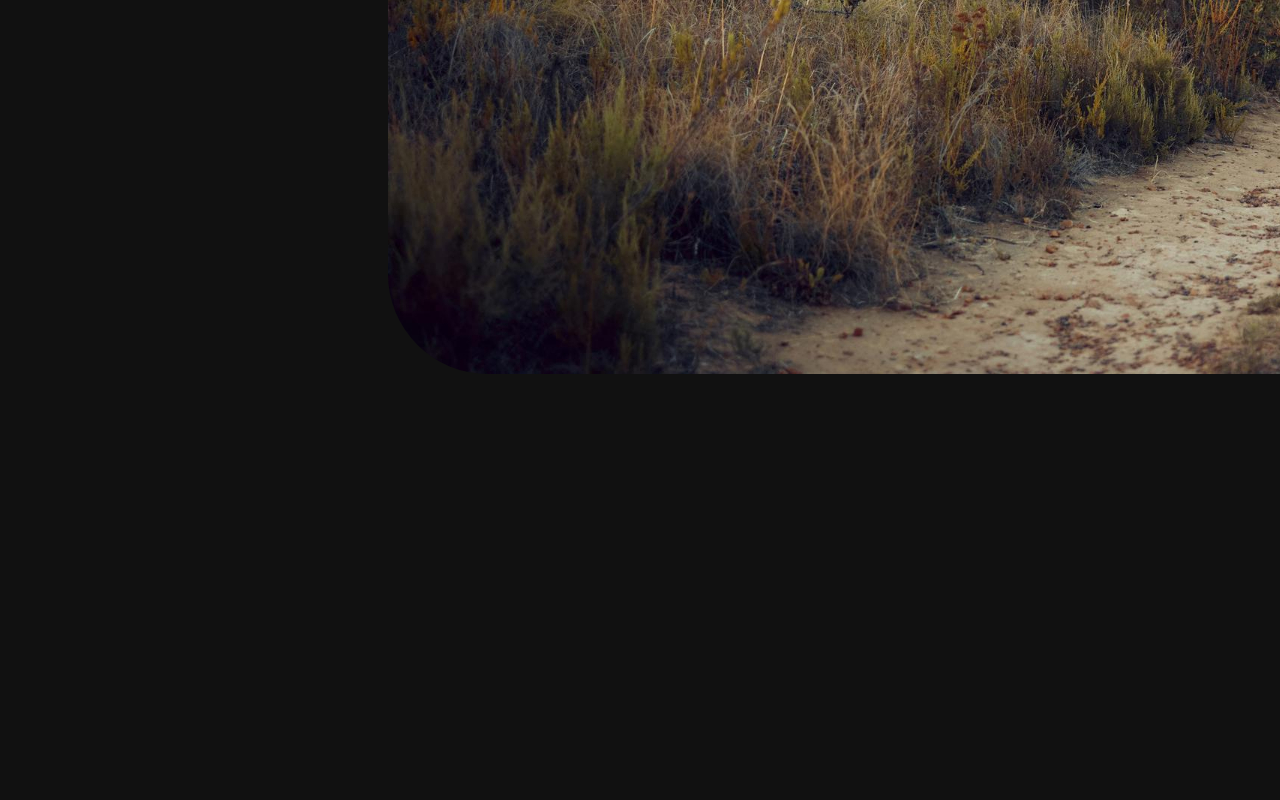
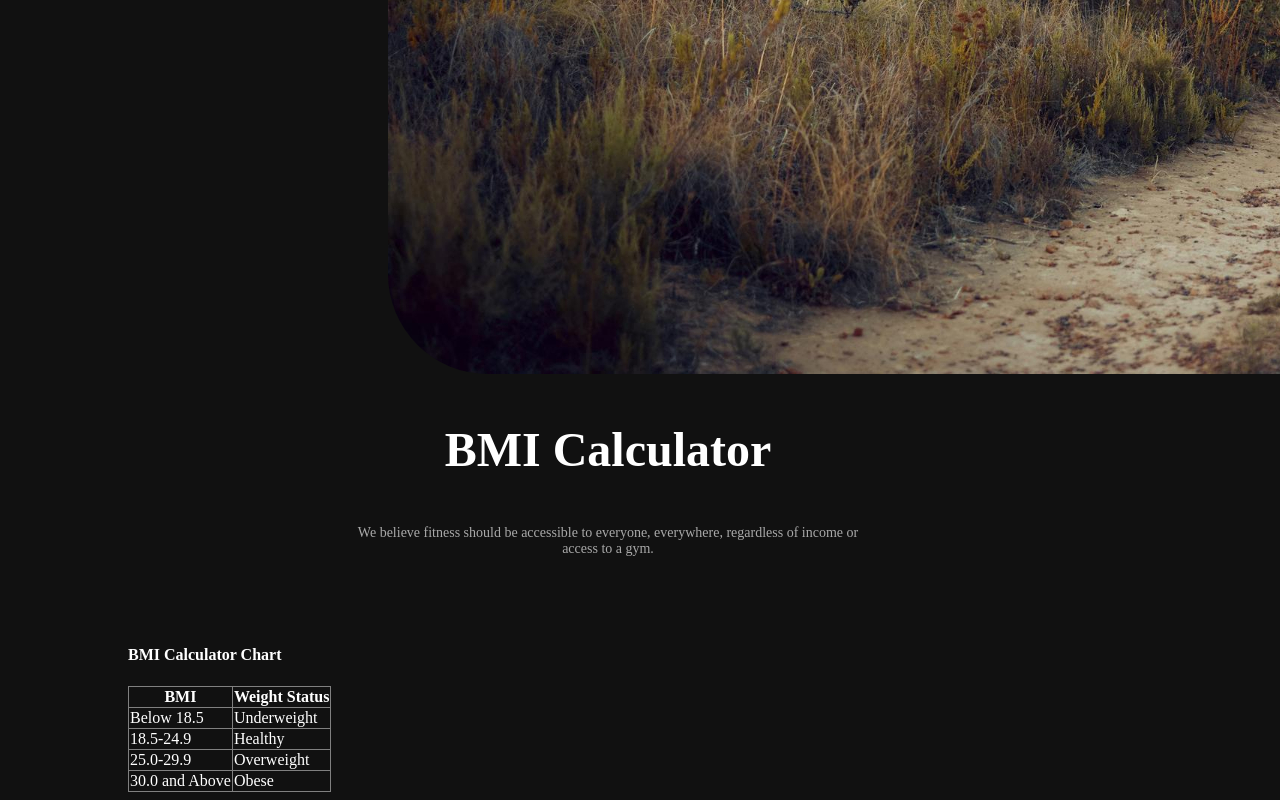
Before and after one commit to Rezuan17/web-dev-second-project, a plain HTML site: page index.html in a window 1280 px wide. Shown: the part 2023-2823 px from the top of the page. Before the commit the page ends 2405 px from the top, so only its background shows below. Drawn offline with Linux system fonts and the light colour scheme.

Commit message:
added the new 3rd commit

```diff
--- a/index.html
+++ b/index.html
@@ -84,6 +84,43 @@
                     <img src="images/run.jpg" alt="">
                 </div>
 
+
+
+            </div>
+         </section>
+         <section>
+            <div class="bmi-content">
+                <h3 class="bmi-head">BMI Calculator</h3>
+                <p class="bmi-peru">We believe fitness should be accessible to everyone, everywhere, regardless of income or<br> access to a gym.</p>
+
+            </div>
+         </section>
+                 <br>
+         <section>
+            <div class="calculator-table">
+                <h4 class="claculator-head">BMI Calculator Chart</h4>
+                 <table class="table-form">
+                    <tr>
+                        <th>BMI</th>
+                        <th>Weight Status</th>
+                    </tr>
+                    <tr>
+                        <td>Below 18.5</td>
+                         <td>Underweight</td>
+                    </tr>
+                    <tr>
+                        <td>18.5-24.9</td>
+                        <td>Healthy</td>
+                    </tr>
+                    <tr>
+                        <td>25.0-29.9</td>
+                        <td>Overweight</td>
+                    </tr>
+                    <tr>
+                        <td>30.0 and Above</td>
+                        <td>Obese</td>
+                    </tr>
+                 </table>
             </div>
          </section>
     </main>
--- a/styles/project.css
+++ b/styles/project.css
@@ -138,3 +138,30 @@ font-style: oblique;
 .run-content{
     margin-left: 50px;
 }
+
+/* BMI styles */
+.bmi-content{
+   text-align: center;
+}
+.bmi-head{
+    font-weight: 500px;
+    font-size: 3rem;
+    color: #FFFFFF;
+}
+.bmi-peru{
+    font-weight: 300px;
+    font-size: 0.875rem;
+    color: darkgrey;
+}
+/*table styles  */
+.calculator-table{
+    color: #FFFFFF;
+}
+.table-form, th, td{
+    border: 1.5px solid grey;
+    border-collapse: collapse;
+}
+.calculator-table{
+    margin-left: 120px;
+    margin-top: 57px;
+}
```
Also changed, not shown: 1 other file.
